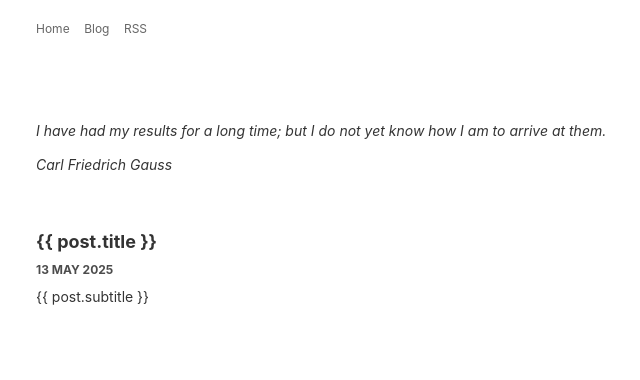
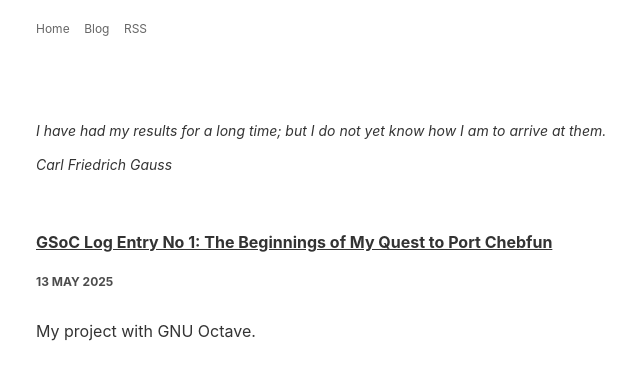
Before and after one commit to kolmanthomas/kolmanthomas.github.io, a Jekyll site: the page built from index.html, in a window 1280 px wide. Shown: the top 380 px of the page, without its empty margins (254-894 px from the left). Built offline with Jekyll 4.4.1, drawn with Linux system fonts in a browser that asks for light colours.

Commit message:
Changed home page slightly.

```diff
--- a/index.html
+++ b/index.html
@@ -39,9 +43,11 @@ title: blog
                 <div class='post-row'>
                     <p class='post-title'>
                         <a href="{{ post.url }}">
-                            {% raw %}
+                            <div>
+                                <b>
                             {{ post.title }}
-                            {% endraw %}
+                                </b>
+                            </div>
                         </a>
                     </p>
                     <p class='post-date'>
@@ -49,9 +55,9 @@ title: blog
                     </p>
                 </div>
                 <p class='post-subtitle'>
-                    {% raw %}
+                    <div>
                     {{ post.subtitle }}
-                    {% endraw %}
+                    <div>
                 </p>
                 <span class='hidden'>{{ forloop.index }}</span>
             {% endfor %}
```
Also changed, not shown: other parts of index.html (+4 -0 lines).
